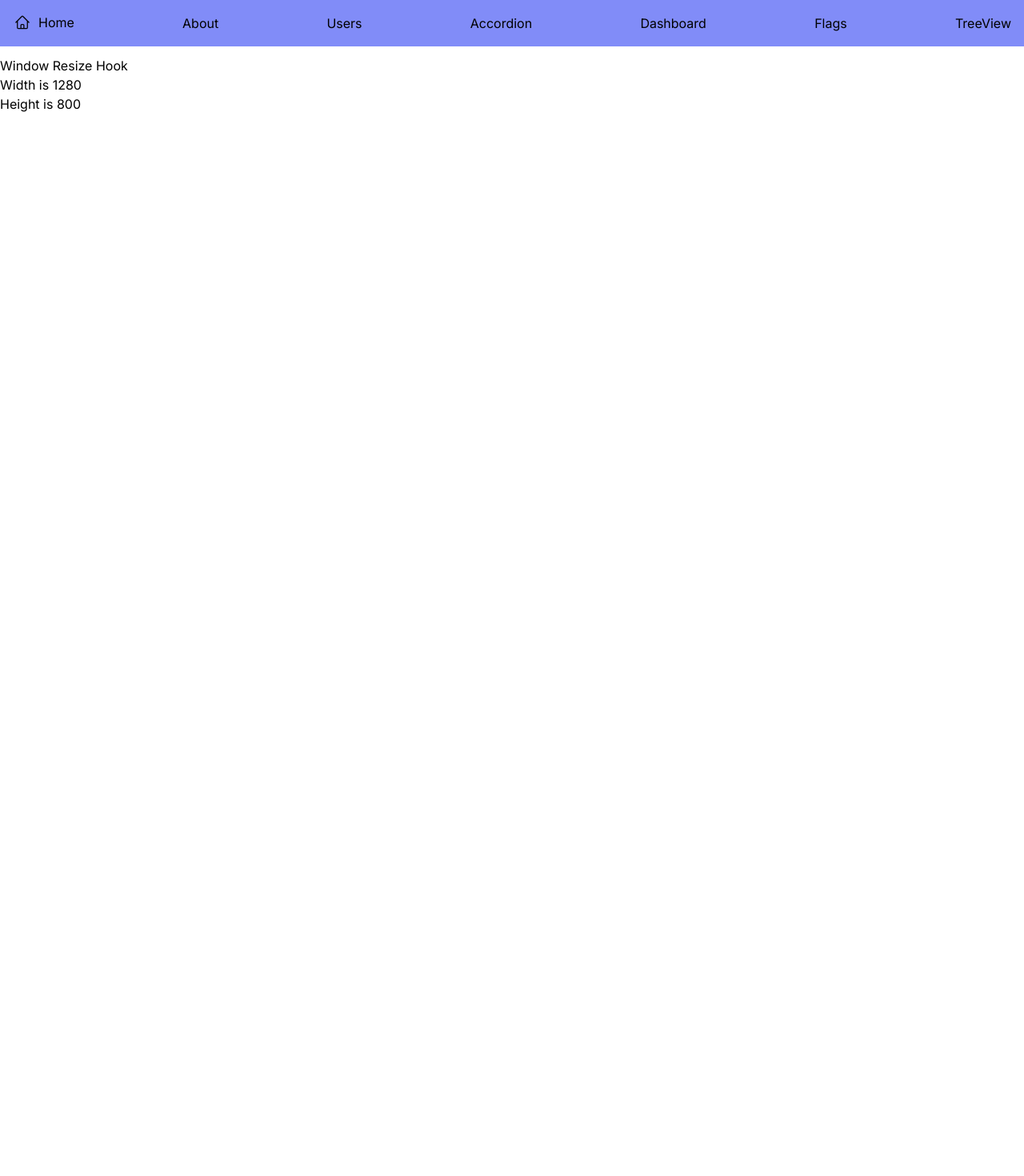
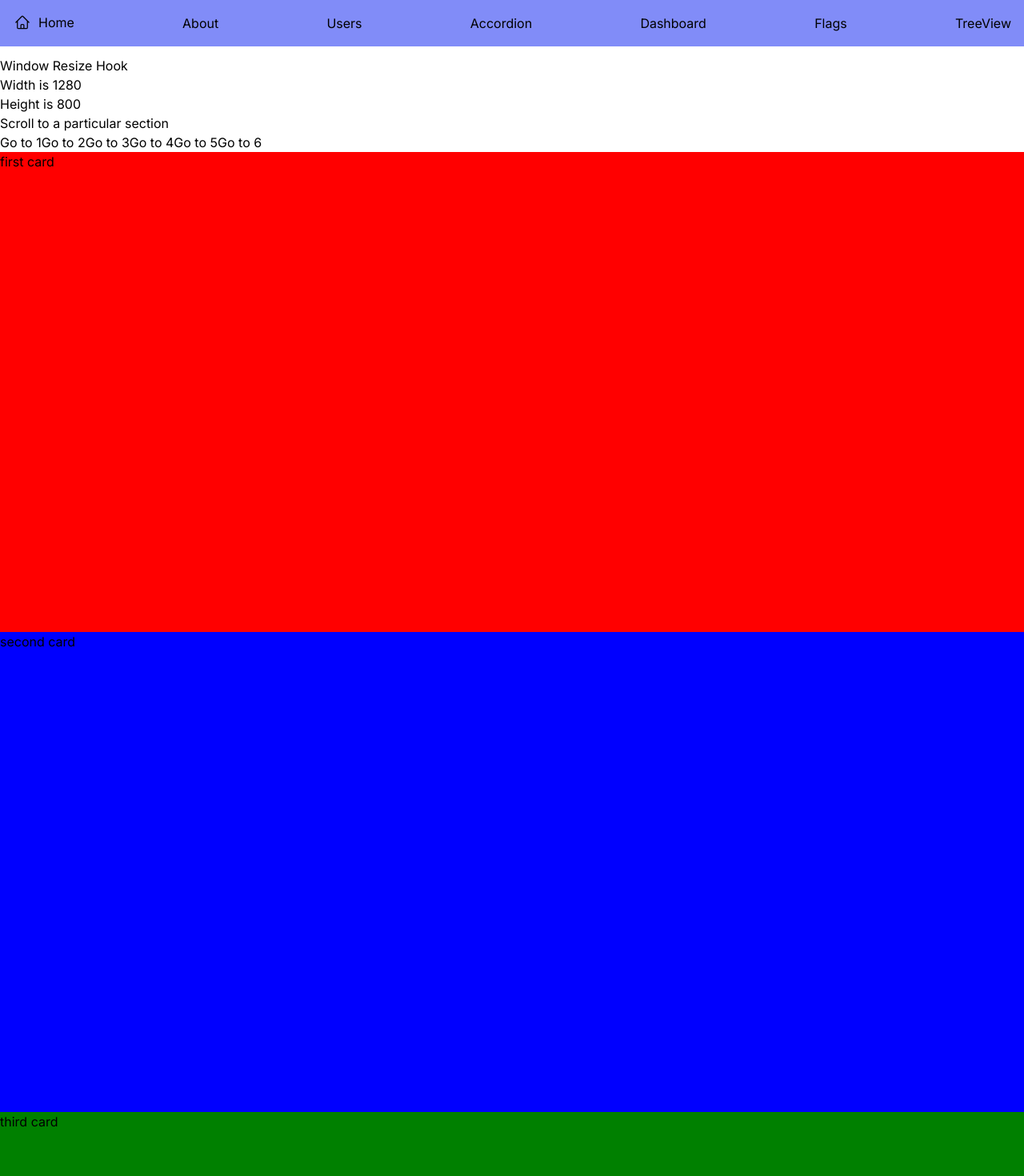
Before and after one commit to Haack79/tailwind-prac, a Next.js app: page /dashboard in a window 1280 px wide. Shown: the top 1470 px of the page at 80% size. Before the commit the page ends 870 px from the top, so only its background shows below. Built offline with nearby package versions, Linux system fonts and the light colour scheme.

Commit message:
added scroll to top bottom and section

```diff
--- a/src/app/dashboard/page.tsx
+++ b/src/app/dashboard/page.tsx
@@ -12,6 +12,8 @@ import FeatureFlags from "@/components/FeatureFlag/FeatureFlag";
 import UseFetchHookTest from "../hooks/useFetchTest";
 import UseOnclickOutsideTest from "../hooks/useOutsideClickTest";
 import UseWindowResizeText from "../hooks/useWindowResizeText";
+import ScrollToTopAndBottom from "@/components/ScrollToTopAndBottom";
+import ScrollToSection from "@/components/ScrollToSection";
 
 const Dashboard = () => {
     return (
@@ -33,6 +35,8 @@ const Dashboard = () => {
                 <FeatureFlags />
             </FeatureFlagGlobalState> */}
             <UseWindowResizeText />
+            {/* <ScrollToTopAndBottom /> */}
+            <ScrollToSection />
         </div>
     );
 };
--- /dev/null
+++ b/src/components/ScrollToSection.tsx
@@ -0,0 +1,39 @@
+'use client';
+
+import { useRef } from 'react';
+
+const ScrollToSection = () => {
+  const sectionsRefs = useRef<(HTMLDivElement | null)[]>([]);
+
+  const data = [
+    { label: 'first card', style: { backgroundColor: 'red', width: '100%', height: '600px' } },
+    { label: 'second card', style: { backgroundColor: 'blue', width: '100%', height: '600px' } },
+    { label: 'third card', style: { backgroundColor: 'green', width: '100%', height: '600px' } },
+    { label: 'fourth card', style: { backgroundColor: 'yellow', width: '100%', height: '600px' } },
+    { label: 'fifth card', style: { backgroundColor: 'purple', width: '100%', height: '600px' } },
+    { label: 'sixth card', style: { backgroundColor: 'orange', width: '100%', height: '600px' } }
+  ];
+
+  const handleScrollToSection = (index: number) => {
+    const element = sectionsRefs.current[index];
+    if (element) {
+      element.scrollIntoView({ behavior: 'smooth' });
+    }
+  };
+
+  return (
+    <div>
+      <h1>Scroll to a particular section</h1>
+      {data.map((_, i) => (
+        <button key={i} onClick={() => handleScrollToSection(i)}>Go to {i + 1}</button>
+      ))}
+      {data.map((dataItem, index) => (
+        <div key={index} ref={(el) => (sectionsRefs.current[index] = el)} style={dataItem.style}>
+          <h3>{dataItem.label}</h3>
+        </div>
+      ))}
+    </div>
+  );
+};
+
+export default ScrollToSection;
--- /dev/null
+++ b/src/components/ScrollToTopAndBottom.tsx
@@ -0,0 +1,42 @@
+'use client';
+
+import useFetch from "@/app/hooks/useFetchHook";
+interface Product {
+    name: string;
+    description: string;
+}
+interface ProductResponse {
+    products: Product[];
+}
+const ScrollToTopAndBottom = () => {
+    const { data, error, pending } = useFetch<ProductResponse>('https://dummyjson.com/products',{});
+
+    const scrollToTop = () => {
+        window.scrollTo({ top: 0, behavior: 'smooth' });
+    };
+    const scrollToBottom = () => {
+        window.scrollTo({ top: document.body.scrollHeight, behavior: 'smooth' });
+    };
+
+    return (
+        <div>
+        <button onClick={scrollToBottom}>Scroll to bottom</button>
+        {pending && <div>Loading...</div>}
+        {error && <div>{error}</div>}
+        {data && data.products && data.products.length > 0 && (
+            <div>
+                {data.products.map((product, index) => (
+                    <div key={index} className="flex-col gap-2.5 p-2 border">
+                        <h3>{product.name}</h3>
+                        <div></div>
+                        <p>{product.description}</p>
+                    </div>
+                ))}
+            </div>
+        )}
+        <button onClick={scrollToTop}>Scroll to top</button>
+        </div>
+    );
+}
+
+export default ScrollToTopAndBottom;
```
